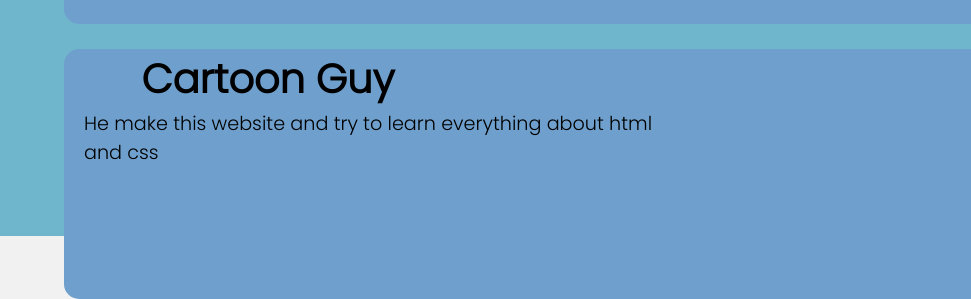
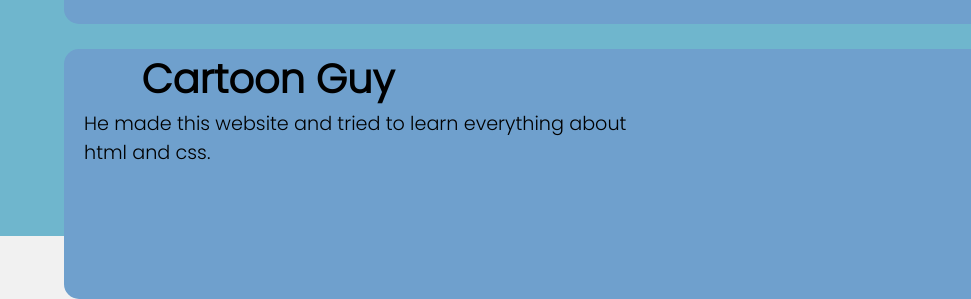
Before and after one commit to WarpOS-Team/Homepage, a plain HTML site: page index.html in a window 1280 px wide. Shown: the part 2424-2723 px from the top of the page, 0-971 px from the left. Drawn offline with Linux system fonts and the light colour scheme.

Commit message:
fixing horrible english

```diff
--- a/index.html
+++ b/index.html
@@ -91,7 +91,7 @@
                 <div class="text-div">
                     <h1>Cartoon Guy</h1>
                     <span>
-                        He make this website and try to learn everything about html and css
+                        He made this website and tried to learn everything about html and css.
                     </span>
                 </div>
                 <img src="https://i.ibb.co/zZBhhTw/hi.png" alt="cartoon guy">
```
